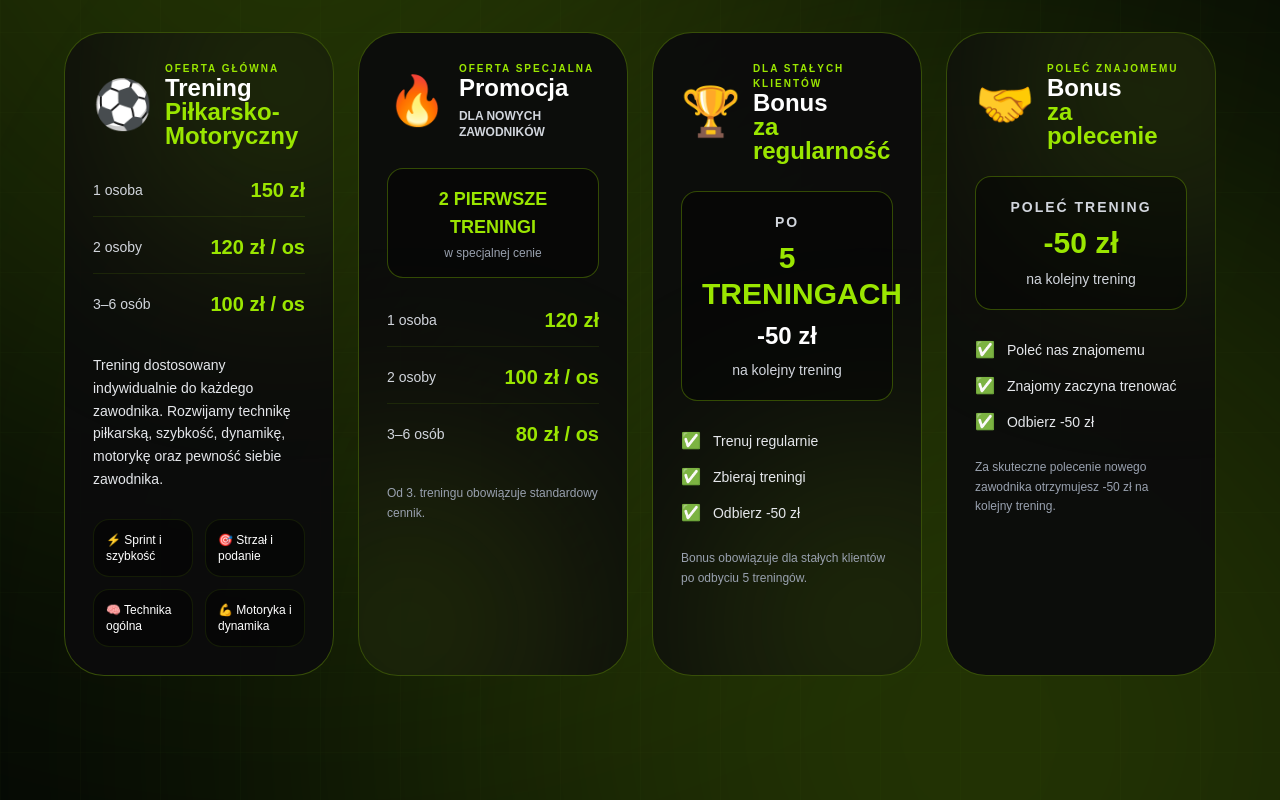
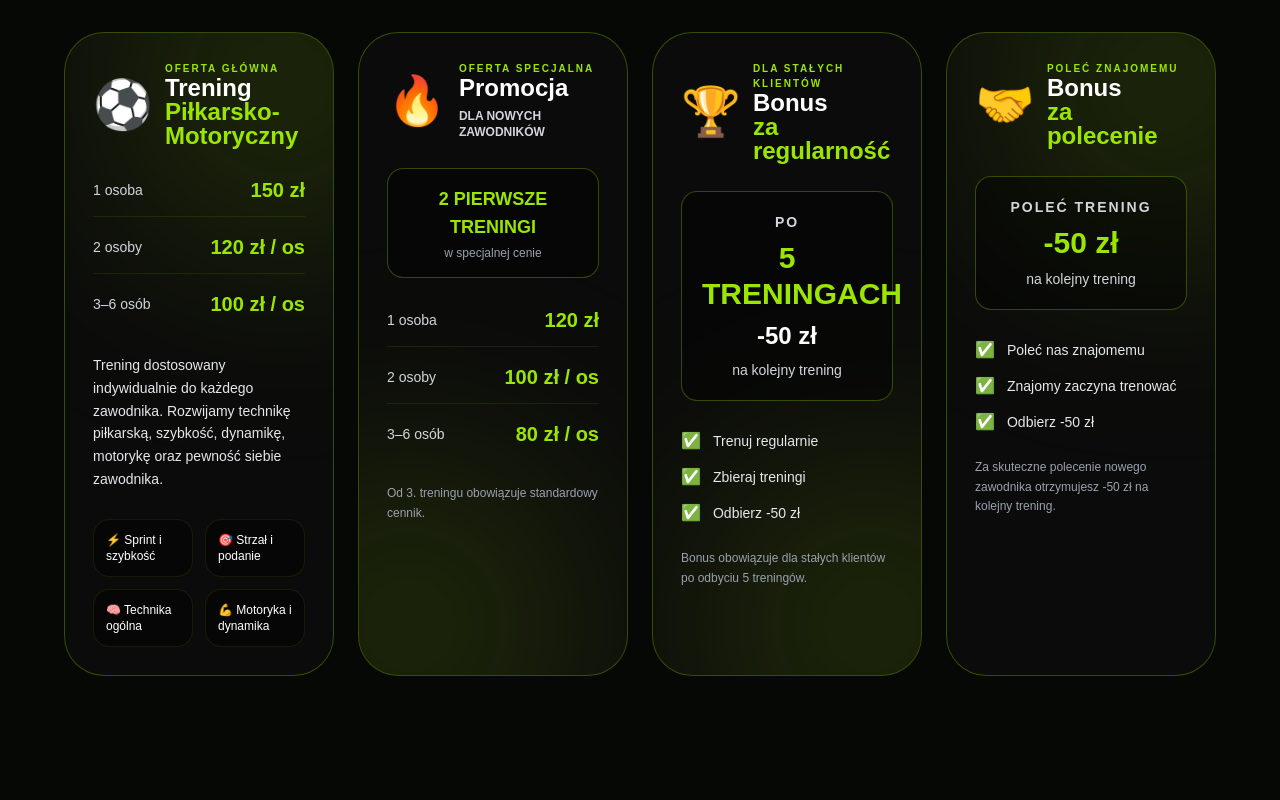
Before and after one commit to betteronfield/betteronfield-website, a Next.js app: page / in a window 1280 px wide. Shown: the part 1280-2080 px from the top of the page. Built offline with nearby package versions, Linux system fonts and the light colour scheme.

Commit message:
Update page.tsx

```diff
--- a/app/page.tsx
+++ b/app/page.tsx
@@ -218,24 +218,6 @@ export default function Home() {
       {/* OFFER SECTION */}
     <section id="oferta" className="relative py-40 px-6 md:px-16 overflow-hidden">
 
-        {/* BACKGROUND GLOWS */}
-        <div className="absolute top-[-400px] left-[-300px] w-[1200px] h-[1200px] bg-lime-400/20 blur-[220px] rounded-full"></div>
-
-        <div className="absolute bottom-[-500px] right-[-300px] w-[1200px] h-[1200px] bg-lime-400/20 blur-[220px] rounded-full"></div>
-
-        {/* GRID */}
-        <div className="absolute inset-0 opacity-[0.06]">
-
-          <div
-            className="w-full h-full"
-            style={{
-              backgroundImage:
-                "linear-gradient(rgba(163,230,53,0.3) 1px, transparent 1px), linear-gradient(90deg, rgba(163,230,53,0.3) 1px, transparent 1px)",
-              backgroundSize: "80px 80px",
-            }}
-          />
-
-        </div>
 
         <div className="relative z-10 max-w-7xl mx-auto">
 
```
